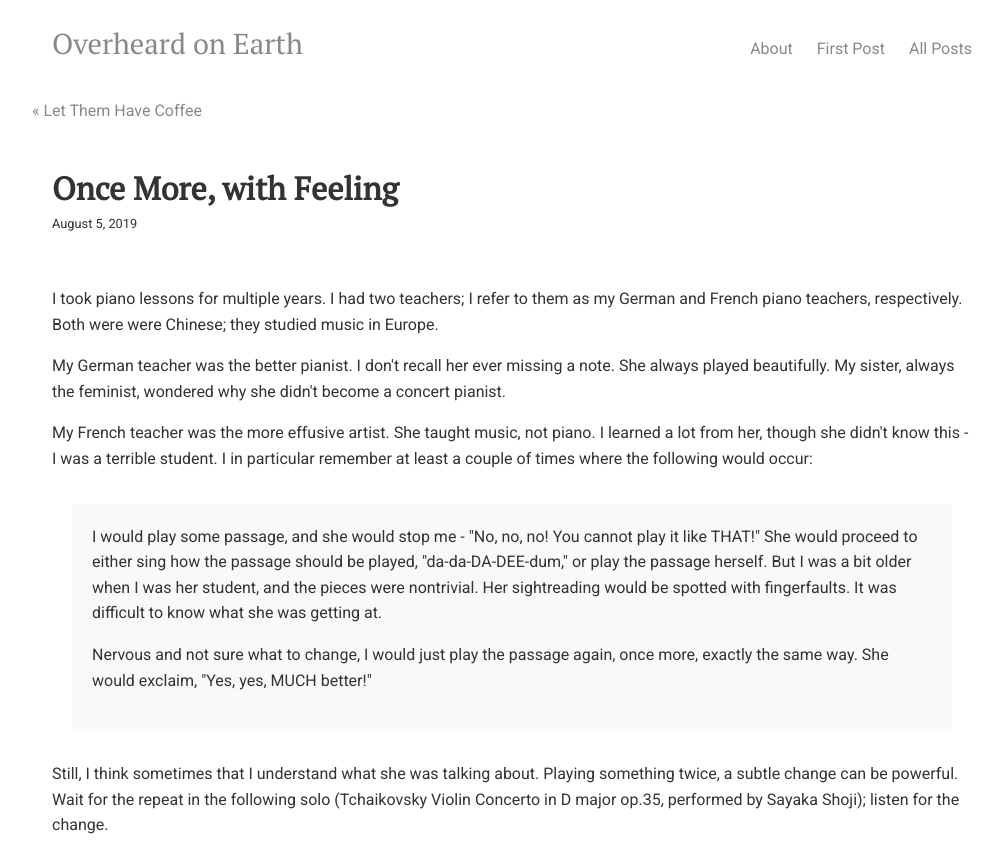
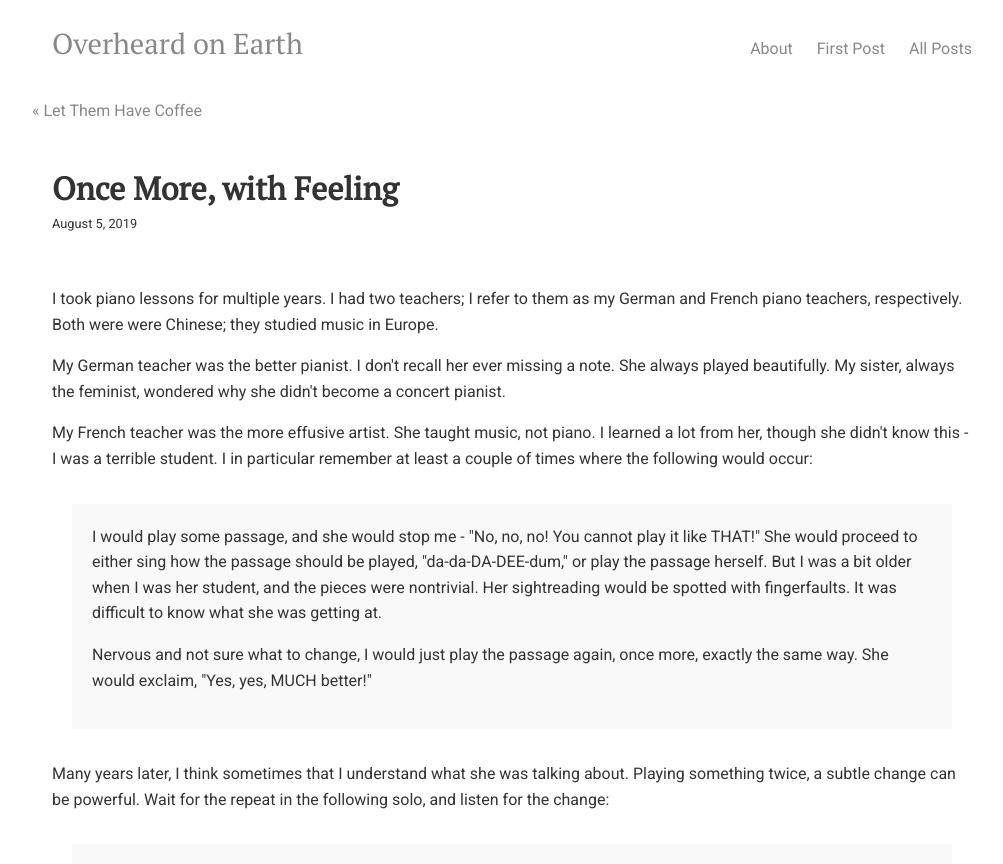
Before and after one commit to overheardonearth/overheardonearth.github.io, a Jekyll site: the page built from _posts/2019-08-05-once-more-with-feeling.html, in a window 1280 px wide. Shown: the top 864 px of the page, without its empty margins (128-1131 px from the left). Built offline with Jekyll 4.4.1, drawn with Linux system fonts in a browser that asks for light colours; comment, search, counter and statistics services are not loaded; some of the changed text lies outside the part shown; grey boxes are pictures that could not be loaded.

Commit message:
Update 2019-08-05-once-more-with-feeling.html

```diff
--- a/_posts/2019-08-05-once-more-with-feeling.html
+++ b/_posts/2019-08-05-once-more-with-feeling.html
@@ -19,8 +19,9 @@ My French teacher was the more effusive artist. She taught music, not piano. I l
 
 </div>
 
-Still, I think sometimes that I understand what she was talking about. Playing something twice, a subtle change can be powerful. Wait for the repeat in the following solo (Tchaikovsky Violin Concerto in D major op.35, performed by Sayaka Shoji); listen for the change.
+Many years later, I think sometimes that I understand what she was talking about. Playing something twice, a subtle change can be powerful. Wait for the repeat in the following solo, and listen for the change:
 
    <div class="media">
      <div style="width:100%;height:0px;position:relative;padding-bottom:56.250%;"><iframe src="https://streamable.com/s/fho8d/iuszoc" frameborder="0" width="100%" height="100%" allowfullscreen style="width:100%;height:100%;position:absolute;left:0px;top:0px;overflow:hidden;"></iframe></div>
+     Tchaikovsky Violin Concerto in D major op.35, performed by Sayaka Shoji
 </div>
```
